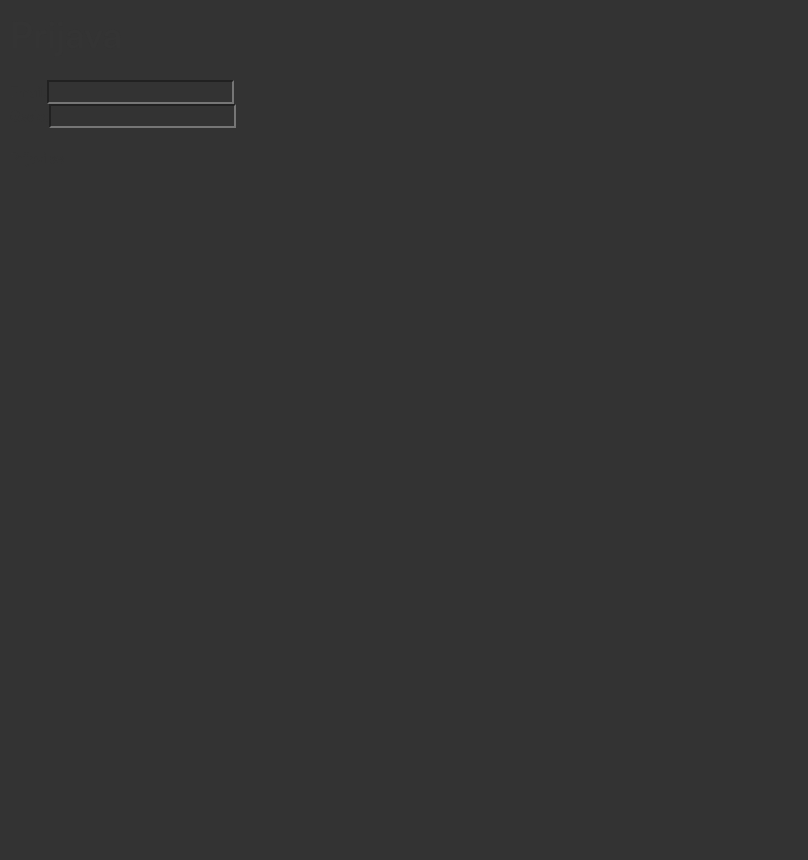
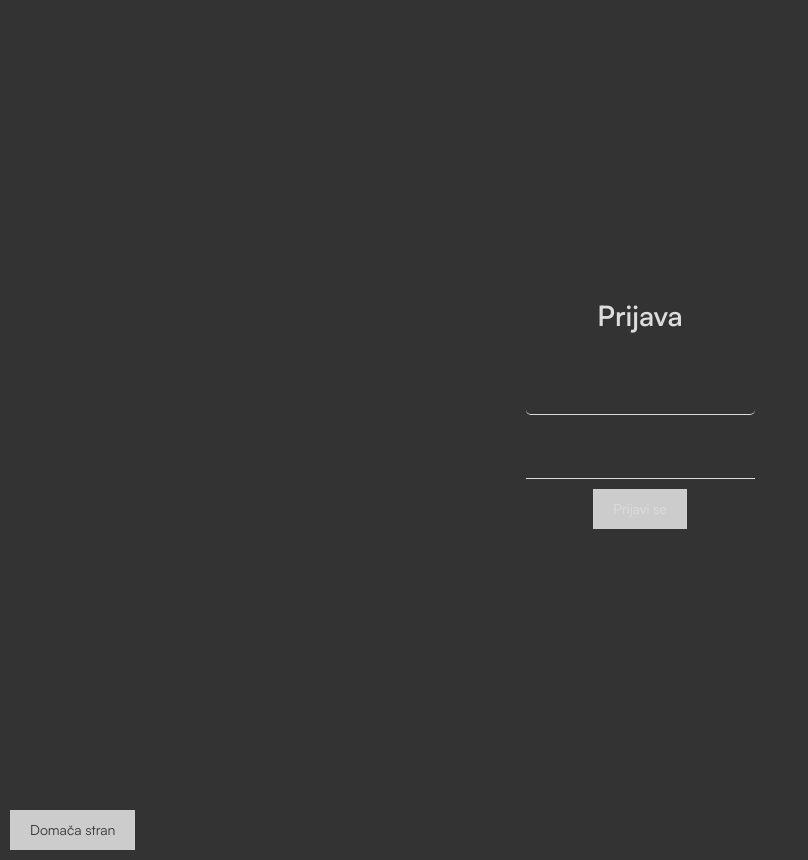
Before and after one commit to itMegu/Tjulenj, a React (Create React App) app in the folder tjulenjclient/: page /login in a window 1280 px wide. Shown: the whole page, without its empty margins (0-808 px from the left). Before the commit the page ends 800 px from the top, so only its background shows below. Built offline with nearby package versions, Linux system fonts and the light colour scheme.

Commit message:
Koncan za solo

```diff
--- a/tjulenjclient/src/App.css
+++ b/tjulenjclient/src/App.css
@@ -36,3 +36,44 @@
     transform: rotate(360deg);
   }
 }
+
+@import "rsuite/dist/rsuite.css";
+
+* {
+  margin: 0;
+  padding: 0;
+  box-sizing: border-box;
+  font-family: sans-serif;
+  background-color: #333333;
+}
+
+.container {
+  width: 100%;
+  background-color: #333333;
+  color: #ddd;
+  display: flex;
+  flex-direction: column;
+  align-items: center;
+  justify-content: center;
+}
+
+.button-container {
+  margin-top: 20px;
+  display: flex;
+  justify-content: center;
+}
+
+.button-container button {
+  background-color: red;
+  color: white;
+  padding: 10px 20px;
+  border: none;
+  border-radius: 8px;
+  cursor: pointer;
+  font-size: 16px;
+  transition: box-shadow 0.3s ease;
+}
+
+.button-container button:hover {
+  box-shadow: -2px 4px 8px rgba(0, 0, 0, 0.3);
+}
--- a/tjulenjclient/src/Login.js
+++ b/tjulenjclient/src/Login.js
@@ -1,5 +1,6 @@
 import React, { useState, useEffect } from 'react';
 import { useNavigate } from 'react-router-dom';
+import './Loginstyles.css'
 
 const Login = ({ isAuthenticated, setAuthenticated }) => {
   const [username, setUsername] = useState('');
@@ -57,23 +58,28 @@ const Login = ({ isAuthenticated, setAuthenticated }) => {
   };
 
   return (
-    <div>
-      <h2>Prijava</h2>
-      <br />
-      <form onSubmit={handleLogin}>
-        <div>
-          <label>Email:</label>
-          <input type="text" value={username} onChange={handleChangeEmail} required />
+    <form onSubmit={handleLogin}>
+      <div className='signin'>
+      <div className='content'>
+        <h2>Prijava</h2>
+      </div>
+      <div className='form'>
+        <div className='inputBox'>
+          <input type="text" name="Uporabnik" value={username} onChange={handleChangeEmail} required className='user'/>
         </div>
-        <div>
-          <label>Geslo:</label>
-          <input type="password" value={password} onChange={handleChangePassword} required />
-        </div>
-        <br />
-        <button type="submit">Prijavi se</button>
+      </div>
+      <div class="inputBox">
+        <input type="password" name="Uporabnik" value={password} onChange={handleChangePassword} required className='password'/>
+      </div>
+      <div className='inputBox'>
+        <button  type="submit">Prijavi se</button>
+      </div>
         {error && <p>{error}</p>}
-      </form>
-    </div>
+      </div>
+      <button className="home-button" onClick={() => navigate("/")}>
+        Domača stran
+      </button>
+    </form>
   );
 };
 
--- /dev/null
+++ b/tjulenjclient/src/Loginstyles.css
@@ -0,0 +1,77 @@
+@import "rsuite/dist/rsuite.css";
+
+@font-face {
+  font-family: satoshi;
+  src: url(Satoshi-Variable.ttf);
+}
+
+* {
+  margin: 0;
+  padding: 0;
+  box-sizing: border-box;
+  font-family: satoshi;
+  background-color: #333333;
+}
+
+.signin {
+  height: 100vh;
+  width: 100%;
+  background-color: #333333;
+  color: #ddd;
+  display: flex;
+  flex-direction: column;
+  align-items: center;
+  justify-content: center;
+}
+
+.signin h2 {
+  font-size: 28px;
+  font-weight: 600;
+}
+
+.form {
+  display: flex;
+  flex-direction: column;
+  align-items: center;
+  margin-top: 20px;
+}
+
+.inputBox {
+  margin-top: 10px;
+}
+
+.inputBox input {
+  width: 100%;
+  padding: 10px;
+  font-size: 16px;
+  border: none;
+  border-bottom: 1px solid #ddd;
+  background-color: transparent;
+  color: #ddd;
+  outline: none;
+}
+
+.inputBox input::placeholder {
+  color: #ddd;
+}
+
+.inputBox input[type="submit"] {
+  background-color: #ccc;
+  color: black;
+  padding: 10px 20px;
+  border: none;
+  border-radius: 8px;
+  cursor: pointer;
+  font-size: 16px;
+  margin-top: 20px;
+  transition: box-shadow 0.3s ease;
+}
+
+.inputBox input[type="submit"]:hover {
+  box-shadow: -2px 4px 8px rgba(255, 255, 255, 0.3);
+}
+
+.error {
+  color: #ff0000;
+  margin-top: 10px;
+}
--- /dev/null
+++ b/tjulenjclient/src/casVnosStyles.css
@@ -0,0 +1,77 @@
+@import "rsuite/dist/rsuite.css";
+
+@font-face {
+  font-family: satoshi;
+  src: url(Satoshi-Variable.ttf);
+}
+
+* {
+  margin: 0;
+  padding: 0;
+  box-sizing: border-box;
+  font-family: satoshi;
+  background-color: #333333;
+}
+
+.container {
+  background-color: #333333;
+  color: #ddd;
+  display: flex;
+  flex-direction: column;
+  align-items: flex-start;
+  justify-content: center;
+  left: 0;
+  position: relative;
+}
+
+.container h2 {
+  font-size: 28px;
+  font-weight: 600;
+}
+
+.container .form {
+  display: flex;
+  flex-direction: column;
+  align-items: flex-start;
+  margin-top: 20px;
+}
+
+.container .inputBox {
+  margin-top: 10px;
+}
+
+.container .inputBox input {
+  width: 100%;
+  padding: 10px;
+  font-size: 16px;
+  border: none;
+  border-bottom: 1px solid #ddd;
+  background-color: transparent;
+  color: #ddd;
+  outline: none;
+}
+
+.container .inputBox input::placeholder {
+  color: #ddd;
+}
+
+.container .inputBox input[type="submit"] {
+  background-color: #ccc;
+  color: black;
+  padding: 8px 16px; /* Reduce padding for a smaller button */
+  border: none;
+  border-radius: 8px;
+  cursor: pointer;
+  font-size: 16px;
+  margin-top: 10px; /* Adjust margin-top */
+  transition: box-shadow 0.3s ease;
+}
+
+.container .inputBox input[type="submit"]:hover {
+  box-shadow: -2px 4px 8px rgba(255, 255, 255, 0.3);
+}
+
+.container .error {
+  color: #ff0000;
+  margin-top: 10px;
+}
--- /dev/null
+++ b/tjulenjclient/src/styleUsluzbenci.css
@@ -0,0 +1,31 @@
+.container {
+    display: flex;
+    flex-direction: column;
+    align-items: center;
+    justify-content: center;
+    color: #ddd;
+  }
+
+  .employee-grid {
+    display: flex;
+    flex-wrap: wrap;
+    justify-content: center;
+    gap: 1rem;
+    width: 100%;
+  }
+
+  .employee-item {
+    border: 1px solid #ccc;
+    border-radius: 10px;
+    padding: 1rem;
+    display: flex;
+    flex-direction: column;
+    align-items: center;
+    text-align: center;
+    width: 300px;
+    margin-bottom: 1rem;
+  }
+
+  .item {
+    margin-bottom: 10px;
+  }
--- a/tjulenjclient/src/styles.css
+++ b/tjulenjclient/src/styles.css
@@ -8,12 +8,11 @@
   padding: 0;
   box-sizing: border-box;
   font-family: satoshi;
-  background-color: #333333;
 }
 .naslov-container{
   height: 100vh;
   width: 100%;
-  background-color: #333333;
+  background-color: transparent;
   color: #ddd;
   display: flex;
   flex-direction: column;
@@ -76,6 +75,7 @@ tr:hover {
 
 .employee-item {
   border: 1px solid #ccc;
+  border-radius: 10px;
   padding: 1rem;
   display: flex;
   flex-direction: column;
@@ -98,4 +98,152 @@ tr:hover {
   box-shadow: -2px 4px 8px rgba(255, 255, 255, 0.3);
 }
 
+.signin {
+  height: 100vh;
+  width: 100%;
+  background-color: #333333;
+  color: #ddd;
+  display: flex;
+  flex-direction: column;
+  align-items: center;
+  justify-content: center;
+}
+
+.signin h2 {
+  font-size: 30.8px;
+  font-weight: 600;
+}
+
+.form {
+  display: flex;
+  flex-direction: column;
+  align-items: center;
+  margin-top: 22px;
+}
+
+.inputBox {
+  margin-top: 11px;
+}
+
+.inputBox input {
+  width: 100%;
+  padding: 11px;
+  font-size: 17.6px;
+  border: none;
+  border-bottom: 1.1px solid #ddd;
+  background-color: transparent;
+  color: #ddd;
+  outline: none;
+}
+
+.inputBox input::placeholder {
+  color: #ddd;
+}
+
+.inputBox input[type="submit"] {
+  background-color: #ccc;
+  color: black;
+  padding: 11px 22px;
+  border: none;
+  border-radius: 8.8px;
+  cursor: pointer;
+  font-size: 17.6px;
+  margin-top: 22px;
+  transition: box-shadow 0.33s ease;
+}
+
+.inputBox input[type="submit"]:hover {
+  box-shadow: -2.2px 4.4px 8.8px rgba(255, 255, 255, 0.33);
+}
+
+.error {
+  color: #ff0000;
+  margin-top: 11px;
+}
+.container-prikaz {
+  display: flex;
+  flex-direction: column;
+  align-items: center;
+  justify-content: center;
+  height: 100vh;
+  color: #ddd;
+}
+
+.container-prikaz h1 {
+  font-size: 40px;
+  font-weight: 600;
+  margin-bottom: 20px;
+}
+
+.table {
+  width: 80%;
+  border-collapse: collapse;
+  margin-top: 20px;
+}
+
+th,
+td {
+  padding: 12px;
+  text-align: left;
+  border-bottom: 1px solid #ddd;
+  color: #ddd;
+  transition: background-color 0.3s ease;
+}
+
+tr:hover {
+  background-color: #606060;
+  cursor: pointer;
+}
+
+
+tbody tr:hover {
+  background-color: #606060;
+}
+.container-vnos {
+  display: flex;
+  flex-direction: column;
+  align-items: center;
+  justify-content: center;
+  height: 100vh;
+  color: #ddd;
+}
+
+.container-vnos h1 {
+  font-size: 40px;
+  font-weight: 600;
+  margin-bottom: 20px;
+}
+
+.form {
+  display: flex;
+  flex-direction: column;
+  align-items: center;
+  margin-top: 20px;
+}
+
+input[type="text"] {
+  padding: 10px;
+  margin-bottom: 10px;
+  width: 300px;
+  border-radius: 5px;
+  border: none;
+}
+
+button {
+  background-color: #ccc;
+  color: black;
+  padding: 10px 20px;
+  border: none;
+  border-radius: 8px;
+  cursor: pointer;
+  font-size: 16px;
+  transition: box-shadow 0.3s ease;
+}
+
+button:hover {
+  box-shadow: -2px 4px 8px rgba(255, 255, 255, 0.3);
+}
+
+
+
 #root{ padding: 10px; }
--- a/tjulenjclient/src/vsebina/ListUsluzbencev.js
+++ b/tjulenjclient/src/vsebina/ListUsluzbencev.js
@@ -1,8 +1,10 @@
 import React, { useEffect, useState } from 'react';
 import axios from 'axios';
-import '../styles.css';
+import { useNavigate } from 'react-router-dom';
+import '../styleUsluzbenci.css';
 
 const EmployeeList = () => {
+  const navigate = useNavigate();
   const [employees, setEmployees] = useState([]);
   const [checkIns, setCheckIns] = useState({});
 
@@ -75,17 +77,21 @@ const EmployeeList = () => {
 
   return (
     <div className="container">
+      <h1>Prihod / Odhod</h1>
       <div className="employee-grid">
         {employees.map((employee) => (
           <div key={employee.id} className="employee-item">
-            <div>ID: {employee.id}</div>
-            <div>Ime: {employee.ime}</div>
-            <div>Priimek: {employee.priimek}</div>
-            <div>Funkcija: {employee.funkcija}</div>
-            <div>{renderButton(employee.id)}</div>
+            <div className="item">Ime: {employee.ime}</div>
+            <div className="item">Priimek: {employee.priimek}</div>
+            <div className="item">Funkcija: {employee.funkcija}</div>
+            <div className="item">ID: {employee.id}</div>
+            <div className="item">{renderButton(employee.id)}</div>
           </div>
         ))}
       </div>
+      <button className="home-button" onClick={() => navigate("/")}>
+        Domača stran
+      </button>
     </div>
   );
 };
--- a/tjulenjclient/src/vsebina/casVnos.js
+++ b/tjulenjclient/src/vsebina/casVnos.js
@@ -1,5 +1,6 @@
 import React, { useState, useEffect } from 'react';
 import axios from 'axios';
+import '../casVnosStyles.css';
 
 function CasVnos() {
   const [usluzbenciid, setusluzbenciId] = useState('');
@@ -39,16 +40,16 @@ function CasVnos() {
   };
 
   return (
-    <div>
+    <div className="container">
+      <h2>Cas Vnos</h2>
+      <div className="form">
         <label>
           Usluzbencev id:
-        <input type="text" value={usluzbenciid} onChange={(e) => setusluzbenciId(e.target.value)} />
+          <input type="text" placeholder="Vnesi ID" value={usluzbenciid} onChange={(e) => setusluzbenciId(e.target.value)} />
         </label>
         <br />
         <br />
-      <div>
-        Ura je : {trenutnicas.toLocaleTimeString()}
-      </div>
+        <div>Ura je : {trenutnicas.toLocaleTimeString()}</div>
         <br />
         <div>
           {zabelezencas ? (
@@ -62,12 +63,7 @@ function CasVnos() {
           )}
         </div>
         <br />
-      <div>
-        {casodhoda && (
-          <div>
-            Ura odhoda: {casodhoda.toLocaleString()}
-          </div>
-        )}
+        <div>{casodhoda && <div>Ura odhoda: {casodhoda.toLocaleString()}</div>}</div>
       </div>
     </div>
   );
--- a/tjulenjclient/src/vsebina/vnesiPodatke.js
+++ b/tjulenjclient/src/vsebina/vnesiPodatke.js
@@ -23,12 +23,14 @@ const Vnos = () =>{
 
     return (
         <Fragment>
-            <h1 className="mt-5">Tjulenj Admin Page</h1>
-            <form className="mt-5" onSubmit={onSubmit} >
-                <input type="text" className="form-control" value={ime} onChange ={e => vnesiIme(e.target.value)} placeholder="Ime / Name"></input>
-                <input type="text" className="form-control" value={priimek} onChange ={e => vnesiPriimek(e.target.value)} placeholder="Priimek / Surname"></input>
-                <input type="text" className="form-control" value={funkcija} onChange ={e => vnesiFunkcijo(e.target.value)} placeholder="Funkcija / Role"></input>
-                <button className="btn btn-success">Dodaj</button>
+            <h1>Tjulenj Admin Page</h1>
+            <form onSubmit={onSubmit}>
+                <div className="form">
+                    <input type="text" value={ime} onChange={(e) => vnesiIme(e.target.value)} placeholder="Ime / Name" />
+                    <input type="text" value={priimek} onChange={(e) => vnesiPriimek(e.target.value)} placeholder="Priimek / Surname" />
+                    <input type="text" value={funkcija} onChange={(e) => vnesiFunkcijo(e.target.value)} placeholder="Funkcija / Role" />
+                    <button>Dodaj</button>
+                </div>
             </form>
         </Fragment>
     )
```
Also changed, not shown: tjulenjclient/src/App.js (+10 -6 lines), tjulenjclient/src/vsebina/prikazPodatkov.js (+5 -2 lines). Lines whose indentation alone changed are shown as unchanged.
